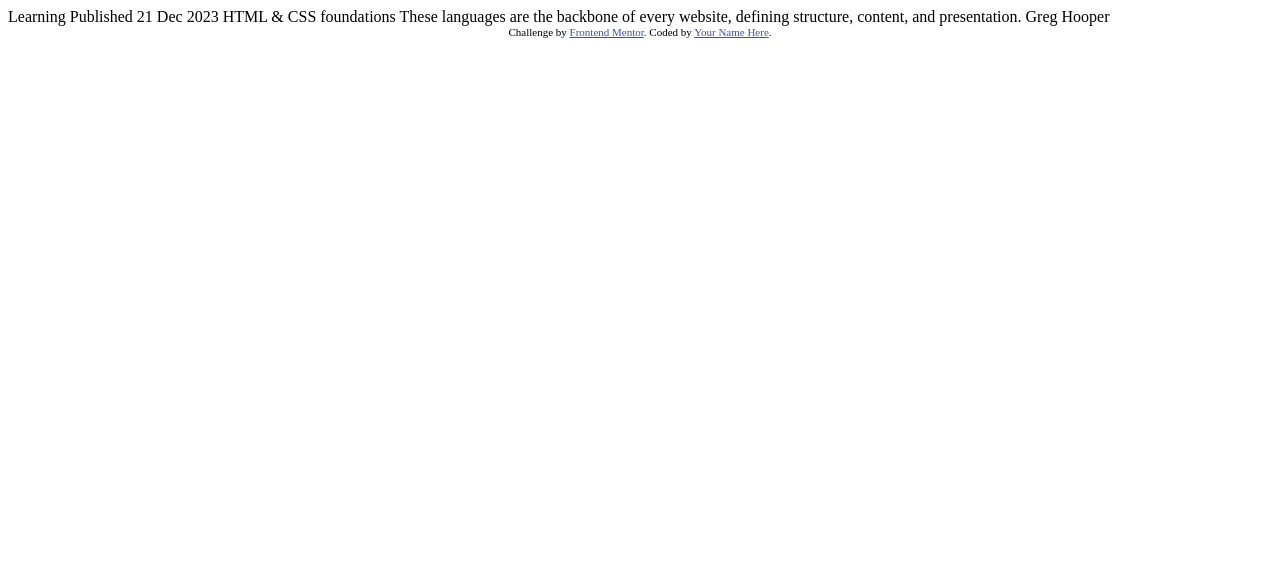
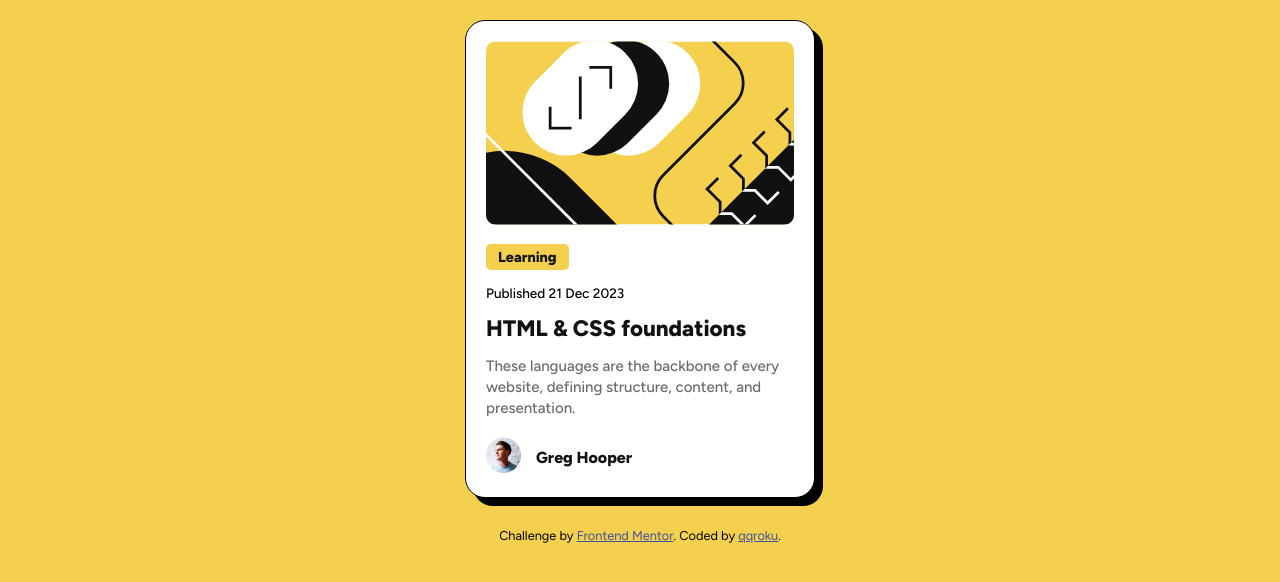
Before and after one commit to qqroku/Blog-preview-card, a plain HTML site: page index.html in a window 1280 px wide. Drawn offline with Linux system fonts and the light colour scheme.

Commit message:
final output v1

```diff
--- a/index.html
+++ b/index.html
@@ -1,34 +1,62 @@
 <!DOCTYPE html>
 <html lang="en">
   <head>
-  <meta charset="UTF-8">
-  <meta name="viewport" content="width=device-width, initial-scale=1.0"> <!-- displays site properly based on user's device -->
+    <meta charset="UTF-8" />
+    <meta name="viewport" content="width=device-width, initial-scale=1.0" />
 
-  <link rel="icon" type="image/png" sizes="32x32" href="./assets/images/favicon-32x32.png">
+    <link
+      rel="icon"
+      type="image/png"
+      sizes="32x32"
+      href="./assets/images/favicon-32x32.png"
+    />
+    <link rel="stylesheet" href="styles.css" />
+
+    <!-- FONTS -->
+    <link rel="preconnect" href="https://fonts.googleapis.com" />
+    <link rel="preconnect" href="https://fonts.gstatic.com" crossorigin />
+    <link
+      href="https://fonts.googleapis.com/css2?family=Figtree:ital,wght@0,300..900;1,300..900&family=Outfit:wght@100..900&display=swap"
+      rel="stylesheet"
+    />
 
     <title>Frontend Mentor | Blog preview card</title>
-
-  <!-- Feel free to remove these styles or customise in your own stylesheet 👍 -->
-  <style>
-    .attribution { font-size: 11px; text-align: center; }
-    .attribution a { color: hsl(228, 45%, 44%); }
-  </style>
   </head>
   <body>
+    <div class="blog_card">
+      <img
+        src="./assets/images/illustration-article.svg"
+        alt="blog illustration"
+        class="blog_illustration"
+      />
+      <div class="blog_tag">Learning</div>
 
-  Learning
+      <div class="blog_date">Published 21 Dec 2023</div>
 
-  Published 21 Dec 2023
+      <div class="blog_title">HTML & CSS foundations</div>
 
-  HTML & CSS foundations
+      <div class="blog_details">
+        These languages are the backbone of every website, defining structure,
+        content, and presentation.
+      </div>
 
-  These languages are the backbone of every website, defining structure, content, and presentation.
-
-  Greg Hooper
+      <div class="blog_user">
+        <span>
+          <img
+            src="./assets/images/image-avatar.webp"
+            alt="userProfile"
+            class="blog_userProfile"
+          />
+        </span>
+        <span class="blog_userName">Greg Hooper</span>
+      </div>
+    </div>
 
     <div class="attribution">
-    Challenge by <a href="https://www.frontendmentor.io?ref=challenge" target="_blank">Frontend Mentor</a>.
-    Coded by <a href="#">Your Name Here</a>.
+      Challenge by
+      <a href="https://www.frontendmentor.io?ref=challenge" target="_blank"
+        >Frontend Mentor</a
+      >. Coded by <a href="https://github.com/qqroku">qqroku</a>.
     </div>
   </body>
 </html>
--- a/styles.css
+++ b/styles.css
@@ -0,0 +1,95 @@
+.attribution {
+  font-size: 0.8rem;
+  text-align: center;
+}
+.attribution a {
+  color: hsl(228, 45%, 44%);
+}
+
+* {
+  box-sizing: border-box;
+}
+
+body {
+  background-color: hsl(47, 88%, 63%);
+  margin: 0;
+  padding: 20px;
+  display: flex;
+  flex-direction: column;
+  justify-content: center;
+  align-items: center;
+}
+
+html {
+  font-size: 16px;
+  font-family: "Figtree", sans-serif;
+}
+
+.blog_card {
+  background-color: white;
+  border: 1px solid black;
+  box-shadow: 8px 8px rgba(0, 0, 0, 1);
+  border-radius: 20px;
+  width: 100%;
+  max-width: 350px;
+  padding: 20px;
+  margin-bottom: 30px;
+}
+
+.blog_illustration {
+  width: 100%;
+  border-radius: 10px;
+  background-size: contain;
+}
+
+.blog_tag {
+  margin-top: 15px;
+  margin-bottom: 15px;
+  background-color: hsl(47, 88%, 63%);
+  display: inline-block;
+  border-radius: 5px;
+  text-align: center;
+  padding: 4px 12px;
+  font-weight: 800;
+  font-size: 0.9rem;
+  color: hsl(0, 0%, 7%);
+}
+
+.blog_date {
+  margin-bottom: 14px;
+  font-weight: 500;
+  font-size: 0.85rem;
+}
+
+.blog_title {
+  margin-bottom: 14px;
+  font-weight: 800;
+  font-size: 1.4rem;
+  color: hsl(0, 0%, 7%);
+}
+
+.blog_details {
+  margin-bottom: 18px;
+  font-weight: 500;
+  font-size: 0.94rem;
+  line-height: 1.4;
+  color: hsl(0, 0%, 42%);
+}
+
+.blog_user {
+  display: flex;
+  justify-content: left;
+  align-items: center;
+  gap: 15px;
+}
+
+.blog_userProfile {
+  width: 100%;
+  max-width: 35px;
+}
+
+.blog_userName {
+  font-weight: 800;
+  font-size: 1rem;
+  color: hsl(0, 0%, 7%);
+}
```
Also changed, not shown: SS_output/at_desktop-view.png (added), SS_output/at_mobile-view.png (added), 1 other file. Lines whose indentation alone changed are shown as unchanged.
